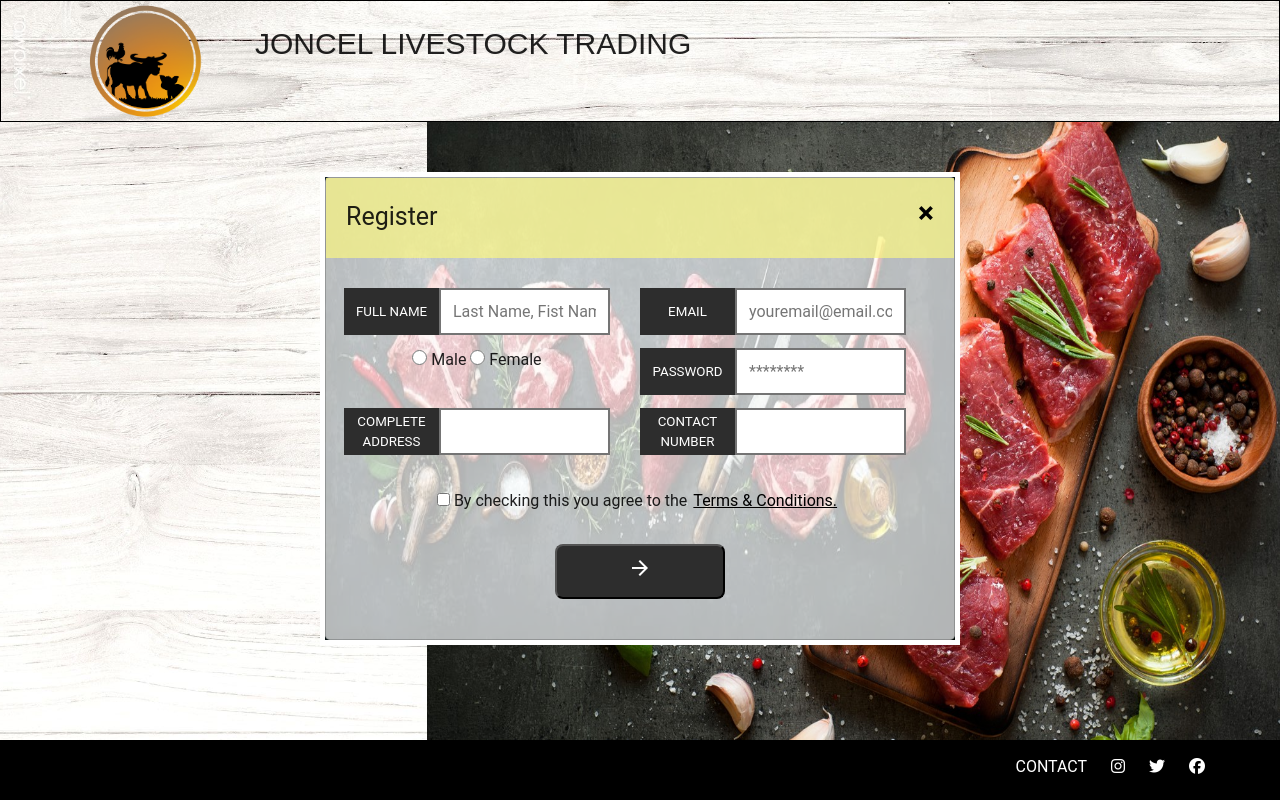
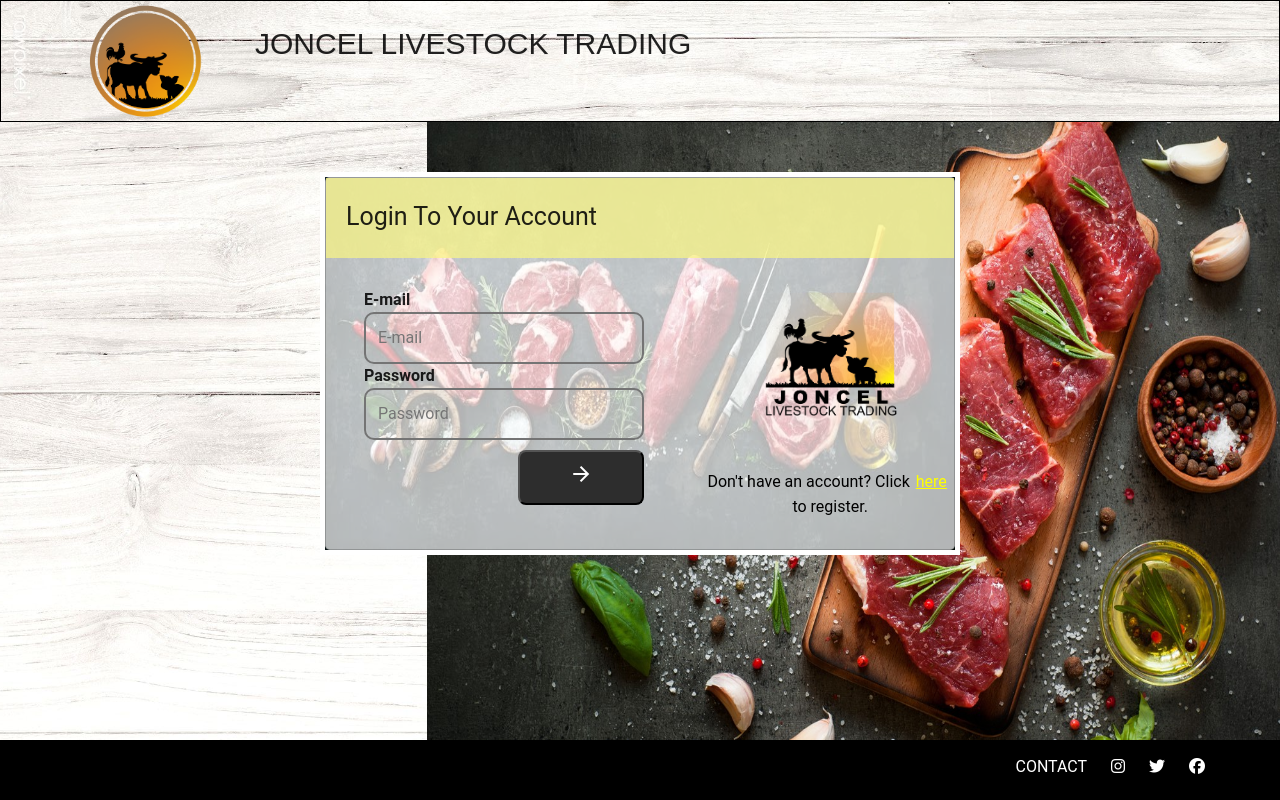
Before and after one commit to acevergel01/JoncelLivestockTrading, a PHP site: page / in a window 1280 px wide. Run offline with PHP 8.4, Linux system fonts and the light colour scheme; some libraries are stand-ins or nearby versions; some web fonts are replaced.

Commit message:
Fix visual bug

```diff
--- a/index.php
+++ b/index.php
@@ -41,7 +41,7 @@
     <!-- Start of the body -->
     <!-- The login Modal -->
 
-    <div id="id01" class="modal-open" style="display: none;">
+    <div id="id01" class="modal-open" style="display: block;">
         <!-- Modal Content -->
         <div class="modal-content-outside animate">
             <div class="modal-content-inside">
@@ -73,7 +73,7 @@
         </div>
     </div>
     <!-- sign up modal -->
-    <div id="id02" class="modal-open signup" style="display: block;width:100%">
+    <div id="id02" class="modal-open signup" style="display: none;width:100%">
         <!-- Modal Content -->
         <div class="modal-content-outside animate">
             <div class="modal-content-inside">
--- a/logout.php
+++ b/logout.php
@@ -2,5 +2,5 @@
    session_start();
    unset($_SESSION["id"]);
    unset($_SESSION["name"]);
-   header('Location:index.php');
+   header('Location:/');
 ?>
--- a/style.css
+++ b/style.css
@@ -64,7 +64,6 @@
   height: 120px;
   margin-right: 30px;
   text-align: center;
-  display: flex;
   align-items: center;
   justify-content: center;
   margin-top: auto;
@@ -368,6 +367,7 @@
     min-height: 760px;
   }
   header .company-name {
+    margin-left: 30px;
     font-size: 18px;
   }
 }
```
